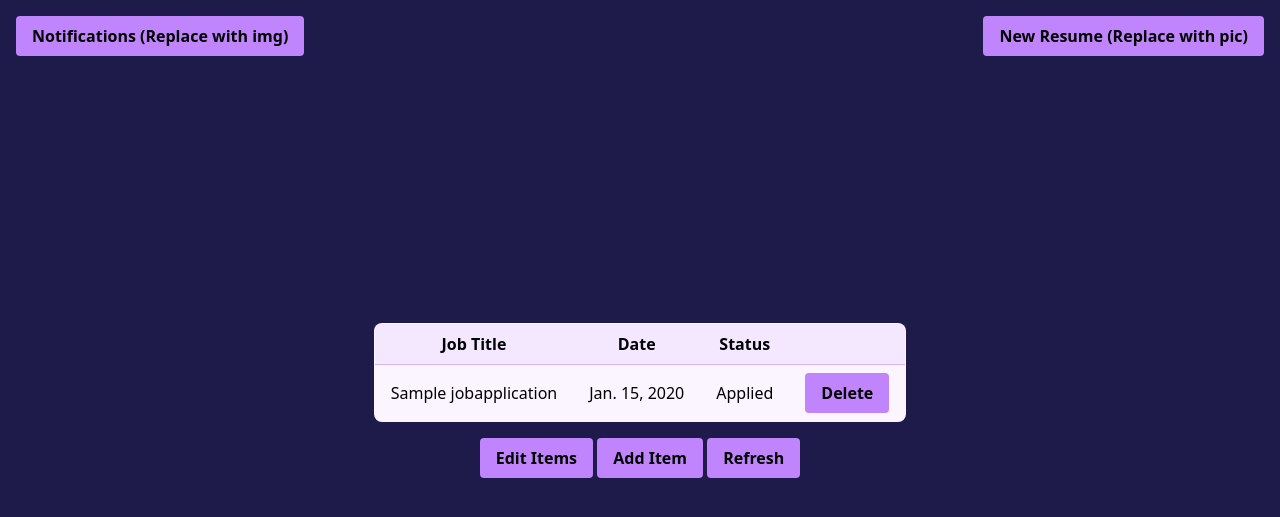
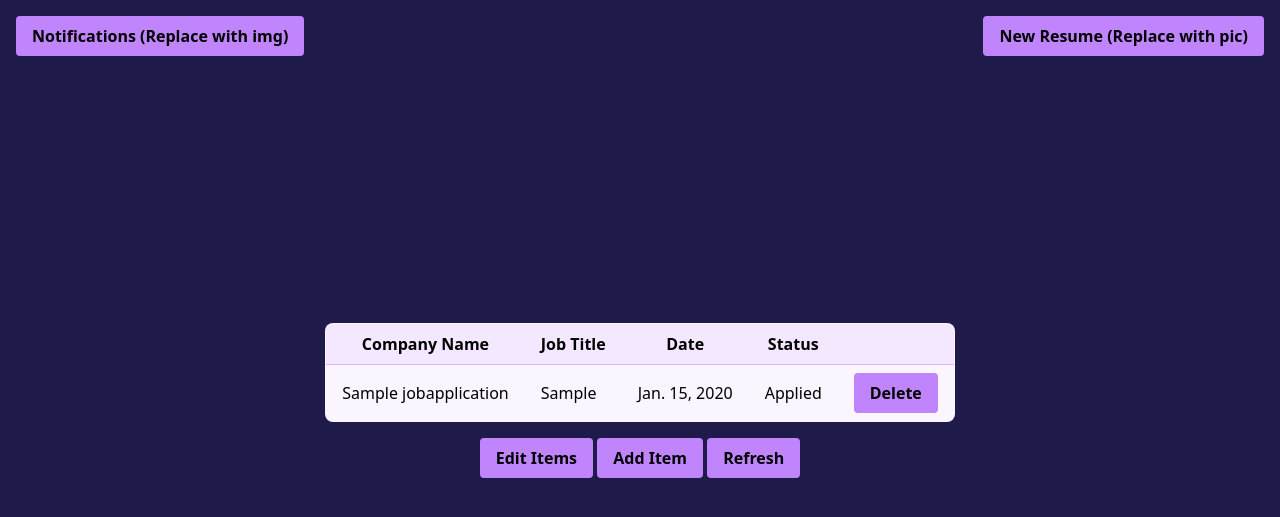
Before and after one commit to Nathan-Correia/JobApplicationTracker, a Django app: page / in a window 1280 px wide. Shown: the top 517 px of the page. Run offline with Django 5.2, Linux system fonts and the light colour scheme; tables that the repository leaves empty hold one stand-in row (values such as "Sample post"); some libraries are stand-ins or nearby versions.

Commit message:
Weird info thing

```diff
--- a/tracker/templates/tracker/main_landing.html
+++ b/tracker/templates/tracker/main_landing.html
@@ -25,6 +25,7 @@
             <table class="border-collapse bg-purple-50 rounded-lg overflow-hidden border border-purple-300" >
                 <thead>
                   <tr class="bg-purple-100">
+                    <th class="px-4 py-2">Company Name</th>
                     <th class="px-4 py-2">Job Title</th>
                     <th class="px-4 py-2">Date</th>
                     <th class="px-4 py-2">Status</th>
@@ -33,8 +34,9 @@
                 </thead>
                 <tbody id="job_list">
                   {% for j in jobs %}
-                  <tr id="job-{{ j.id }}">
+                  <tr id="job-{{ j.id }}" hx-get="/application/{{ j.id }}/edit" hx-target="#job-{{ j.id }}" hx-swap="outerHTML settle:0.2">
                       <td class="px-4 py-2 border-t border-purple-300">{{ j.company_name }}</td>
+                      <td class="px-4 py-2 border-t border-purple-300">{{ j.position }}</td>
                       <td class="px-4 py-2 border-t border-purple-300">{{ j.date_applied }}</td>
                       <td class="px-4 py-2 border-t border-purple-300">{{ j.get_status_display }}</td>
                       <td class="px-4 py-2 border-t border-purple-300">
--- a/tracker/urls.py
+++ b/tracker/urls.py
@@ -6,4 +6,6 @@ urlpatterns = [
     path('add_job_list', views.add_job_list, name='add_job_list'),
     path('refresh_job_list', views.refresh_job_list, name='refresh_job_list'),
     path('delete/', views.delete_individual, name='delete_individual'),
+    path('application/<int:application_id>/edit', views.application_edit, name='application_edit'),
+    path('application/<int:application_id>/view', views.application_view, name='application_view')
 ]
--- a/tracker/views.py
+++ b/tracker/views.py
@@ -62,6 +62,15 @@ def refresh_job_list(request):
 
     return render(request, 'tracker/partials/job_table.html', {'jobs': jobs})
 
+@csrf_exempt
+def application_edit(request, application_id):
+
+
+    job = get_object_or_404(JobApplication, id=int(application_id))
+    return render(request, 'tracker/partials/application_edit.html', {'j': job})
+
+def application_view(request, application_id):
+    return HttpResponse(status=200)
 
 @csrf_exempt  # Disable CSRF for simplicity in this view
 @require_http_methods(["DELETE"])
```
Also changed, not shown: tracker/templates/tracker/partials/application_edit.html (added, +7 -0 lines).
